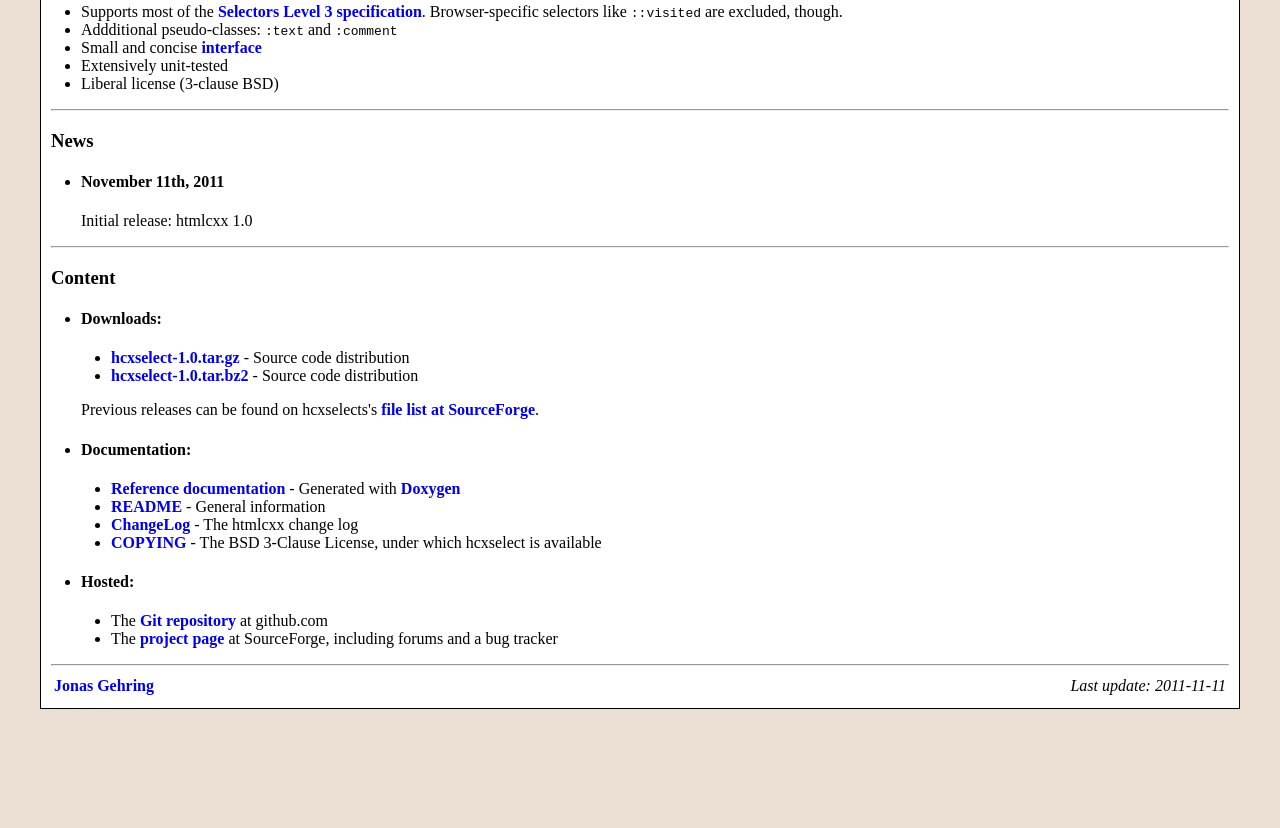
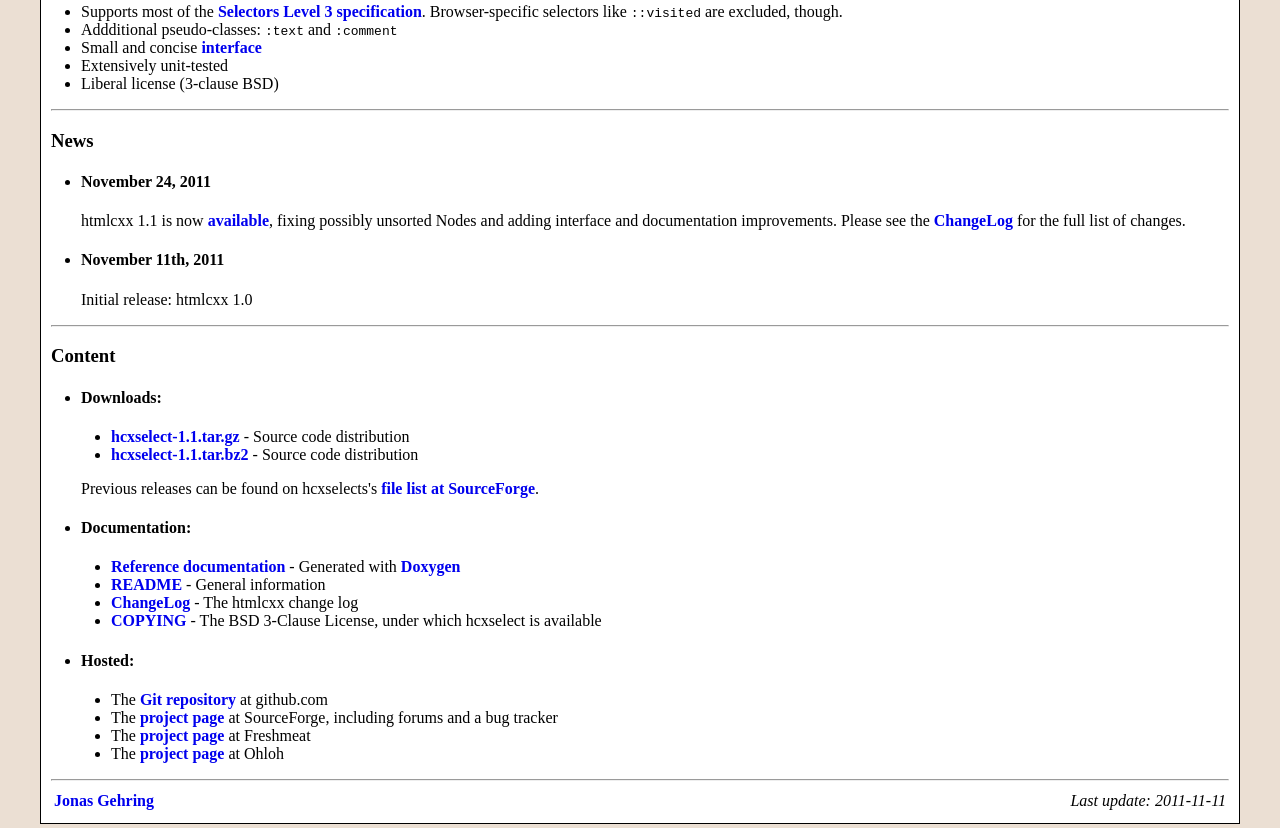
Before and after one commit to jgehring/hcxselect, a plain HTML site: page web/index.html in a window 1280 px wide. Shown: the part 345-1173 px from the top of the page. Before the commit the page ends 1058 px from the top, so only its background shows below. Drawn offline with Linux system fonts and the light colour scheme.

Commit message:
Version bump and web page update

```diff
--- a/web/index.html
+++ b/web/index.html
@@ -59,8 +59,14 @@
         <hr />
         <a name="news"><h3>News</h3></a>
         <ul>
+          <li><h4>November 24, 2011</h4>
+          <p>htmlcxx 1.1 is now <a href="#content">available</a>, fixing
+          possibly unsorted Nodes and adding interface and documentation
+          improvements. Please see the <a href="ChangeLog">ChangeLog</a>
+          for the full list of changes.</p></li>
+
           <li><h4>November 11th, 2011</h4>
-          <p>Initial release: htmlcxx 1.0</p>
+          <p>Initial release: htmlcxx 1.0</p></li>
         </ul>
 
         <hr />
@@ -68,9 +74,9 @@
         <ul>
           <li><h4>Downloads:</h4>
             <ul>
-              <li><b><a href="http://prdownloads.sourceforge.net/hcxselect/hcxselect-1.0.tar.gz">hcxselect-1.0.tar.gz</a></b> - Source code distribution</li>
-              <li><b><a href="http://prdownloads.sourceforge.net/hcxselect/hcxselect-1.0.tar.bz2">hcxselect-1.0.tar.bz2</a></b> - Source code distribution</li>
-              </ul>
+              <li><b><a href="http://prdownloads.sourceforge.net/hcxselect/hcxselect-1.1.tar.gz">hcxselect-1.1.tar.gz</a></b> - Source code distribution</li>
+              <li><b><a href="http://prdownloads.sourceforge.net/hcxselect/hcxselect-1.1.tar.bz2">hcxselect-1.1.tar.bz2</a></b> - Source code distribution</li>
+            </ul>
             <p>Previous releases can be found on hcxselects's <a href="http://sourceforge.net/projects/hcxselect/files/">file list at SourceForge</a>.</p>
           </li>
 
@@ -87,7 +93,8 @@
             <ul>
               <li>The <a href="http://github.com/jgehring/hcxselect">Git repository</a> at github.com</li>
               <li>The <a href="http://sourceforge.net/projects/hcxselect">project page</a> at SourceForge, including forums and a bug tracker</li>
-<!--              <li>The <a href="http://ohloh.net/p/hcxselect">project page</a> at Ohloh</li>-->
+              <li>The <a href="http://freshmeat.net/projects/hcxselect">project page</a> at Freshmeat</li>
+              <li>The <a href="http://ohloh.net/p/hcxselect">project page</a> at Ohloh</li>
             </ul>
           </li>
         </ul>
```
Also changed, not shown: 3 other files.
